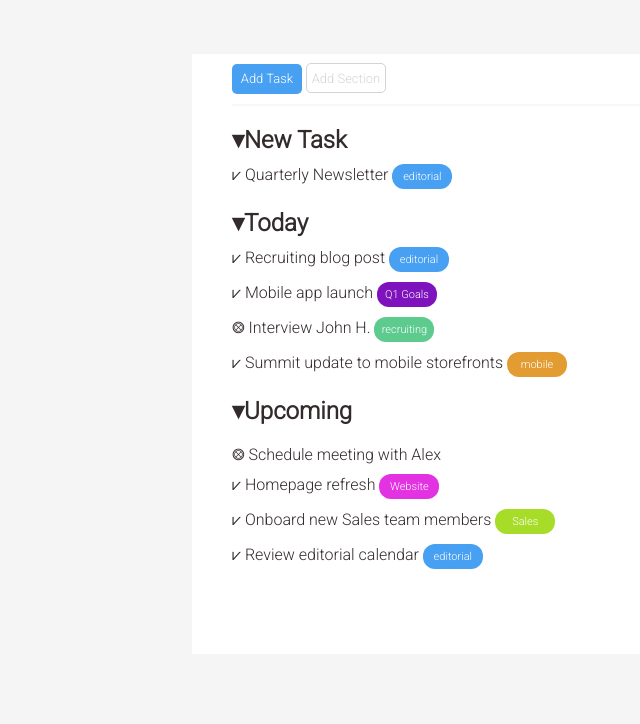
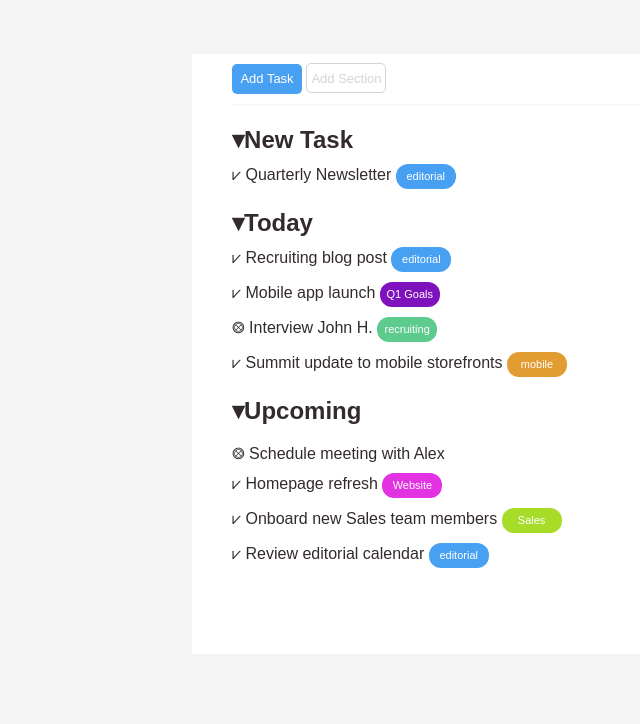
Before and after one commit to FrancescoPierfederici/html-css-toboolist, a plain HTML site: page index.html in a window 1280 px wide. Shown: the part 76-800 px from the top of the page, without its empty margins (0-640 px from the left). Drawn offline with Linux system fonts and the light colour scheme.

Commit message:
correzione font

```diff
--- a/index.html
+++ b/index.html
@@ -5,9 +5,6 @@
     <meta http-equiv="X-UA-Compatible" content="IE=edge">
     <meta name="viewport" content="width=device-width, initial-scale=1.0">
     <link rel="stylesheet" href="style.css">
-    <link rel="preconnect" href="https://fonts.gstatic.com">
-    <link href="https://fonts.googleapis.com/css2?family=Roboto:wght@300&display=swap" rel="stylesheet">
-
     <title>TOBOOLIST</title>
 </head>
 <body>
--- a/style.css
+++ b/style.css
@@ -2,7 +2,7 @@
     margin:0;
     padding:0;
     box-sizing: border-box;
-    font-family: 'Roboto', sans-serif;
+    font-family: Arial, Helvetica, sans-serif;
 }
 body{
    background-color: rgba(211, 211, 211, 0.219);
```
